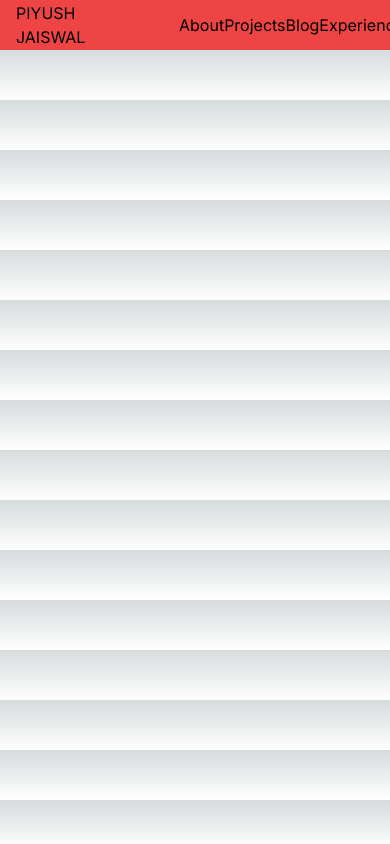
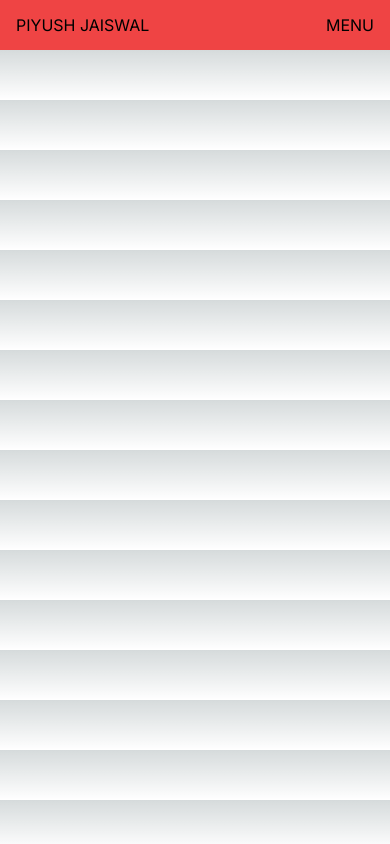
Before and after one commit to piyush-jaiswal-projects/personal_website, a Next.js app: page / in a window 390 px wide. Built offline with nearby package versions, Linux system fonts and the light colour scheme.

Commit message:
closes#1 header component

```diff
--- a/src/app/layout.tsx
+++ b/src/app/layout.tsx
@@ -5,8 +5,8 @@ import "./globals.css";
 const inter = Inter({ subsets: ["latin"] });
 
 export const metadata: Metadata = {
-  title: "Create Next App",
-  description: "Generated by create next app",
+  title: "Piyush Jaiswal",
+  description: "Full Stack Web Developer",
 };
 
 export default function RootLayout({
--- /dev/null
+++ b/src/components/header/button.tsx
@@ -0,0 +1,17 @@
+"use client";
+import { ReactElement } from "react";
+
+interface ButtonProps {
+  function: () => void;
+  children: ReactElement;
+}
+
+const Button = function (props: ButtonProps) {
+  return (
+    <button className="" onClick={props.function}>
+      {props.children}
+    </button>
+  );
+};
+
+export default Button;
--- /dev/null
+++ b/src/components/header/menuBar.tsx
@@ -0,0 +1,20 @@
+"use client";
+import Button from "./button";
+import MenuBox from "./menuBox";
+
+const MenuBar = function () {
+  const openMenu = () => {
+    alert("fuck you");
+  };
+
+  return (
+    <div className="md:hidden mx-4">
+      <Button function={openMenu}>
+        <p>MENU</p>
+      </Button>
+      {/* <MenuBox /> */}
+    </div>
+  );
+};
+
+export default MenuBar;
--- /dev/null
+++ b/src/components/header/menuBox.tsx
@@ -0,0 +1,7 @@
+const MenuBox = function () {
+  return (
+    <div className="w-[80vw] h-[100vw] block absolute z-50 bg-green-300"></div>
+  );
+};
+
+export default MenuBox;
--- a/src/components/header/navBar.tsx
+++ b/src/components/header/navBar.tsx
@@ -1,12 +1,16 @@
 import { ExtLinks, NavItems } from "./constant";
 import ExtLink from "./extLink";
+import MenuBar from "./menuBar";
 import NavLink from "./navLink";
 
 const Navbar = function () {
   return (
-    <div className="w-[50%] mx-4 flex justify-evenly items-center">
+    <>
+      <div className="w-[50%] mx-4 justify-between items-center hidden md:flex">
         {NavItems.map((item) => {
-        return <NavLink path={item.path} text={item.title} key={item.title} />;
+          return (
+            <NavLink path={item.path} text={item.title} key={item.title} />
+          );
         })}
 
         {ExtLinks.map((item) => {
@@ -20,6 +24,8 @@ const Navbar = function () {
           );
         })}
       </div>
+      <MenuBar />
+    </>
   );
 };
 
--- a/src/components/header/titleBar.tsx
+++ b/src/components/header/titleBar.tsx
@@ -2,7 +2,7 @@ import NavLink from "./navLink";
 
 const TitleBar = function () {
   return (
-    <div className="w-[100%] mx-4">
+    <div className="w-[100%] mx-4 overflow-hidden">
       <NavLink text="PIYUSH JAISWAL" path="/" />
     </div>
   );
```
Lines whose indentation alone changed are shown as unchanged.
